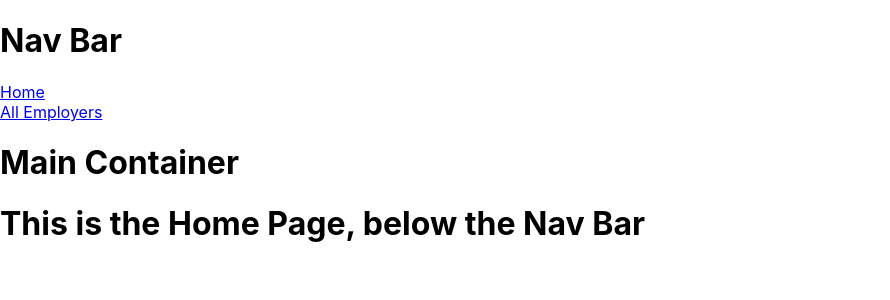
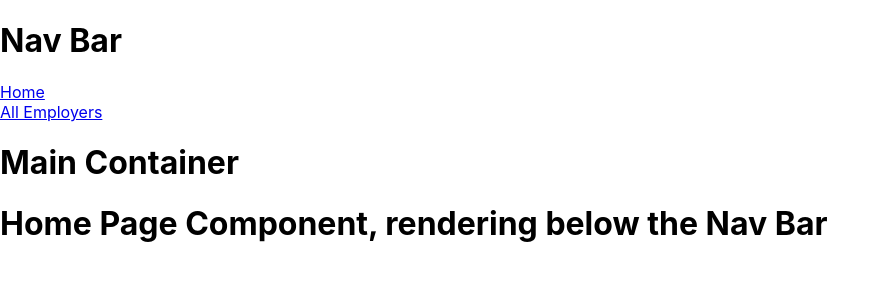
Before and after one commit to joffitzer/job-search-frontend, a React (Create React App) app: page /home in a window 1280 px wide. Shown: the top 300 px of the page, without its empty margins (0-890 px from the left). Built offline with nearby package versions, Linux system fonts and the light colour scheme.

Commit message:
Some changes to initial routing

```diff
--- a/src/components/EmployerCard.js
+++ b/src/components/EmployerCard.js
@@ -1,7 +1,6 @@
 import React from 'react'
 
 const EmployerCard = (props) => {
-
     return(
         <div>
             <h5>Employer Card</h5>
--- a/src/components/Home.js
+++ b/src/components/Home.js
@@ -1,10 +1,9 @@
 import React from 'react'
 
 const Home = () => {
-
     return(
         <div>
-            <h1>This is the Home Page, below the Nav Bar</h1>
+            <h1>Home Page Component, rendering below the Nav Bar</h1>
         </div>
     )
 }
--- a/src/containers/Nav.js
+++ b/src/containers/Nav.js
@@ -1,5 +1,5 @@
 import React from 'react'
-import {Route} from 'react-router-dom'
+// import {Route} from 'react-router-dom'
 import { Link } from 'react-router-dom';
 
 const Nav = () => {
```
Also changed, not shown: src/containers/EmployersContainer.js (+17 -5 lines).
